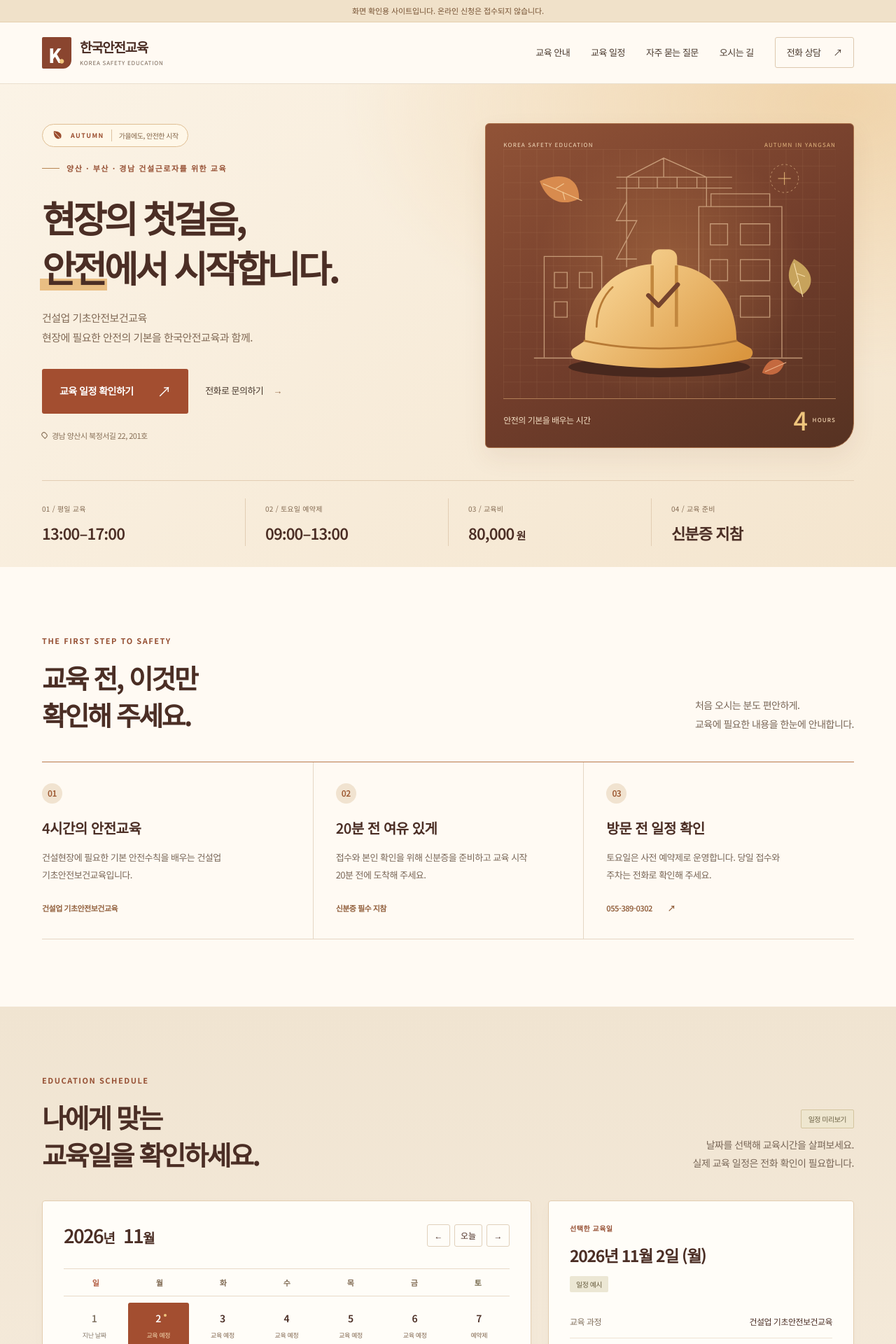
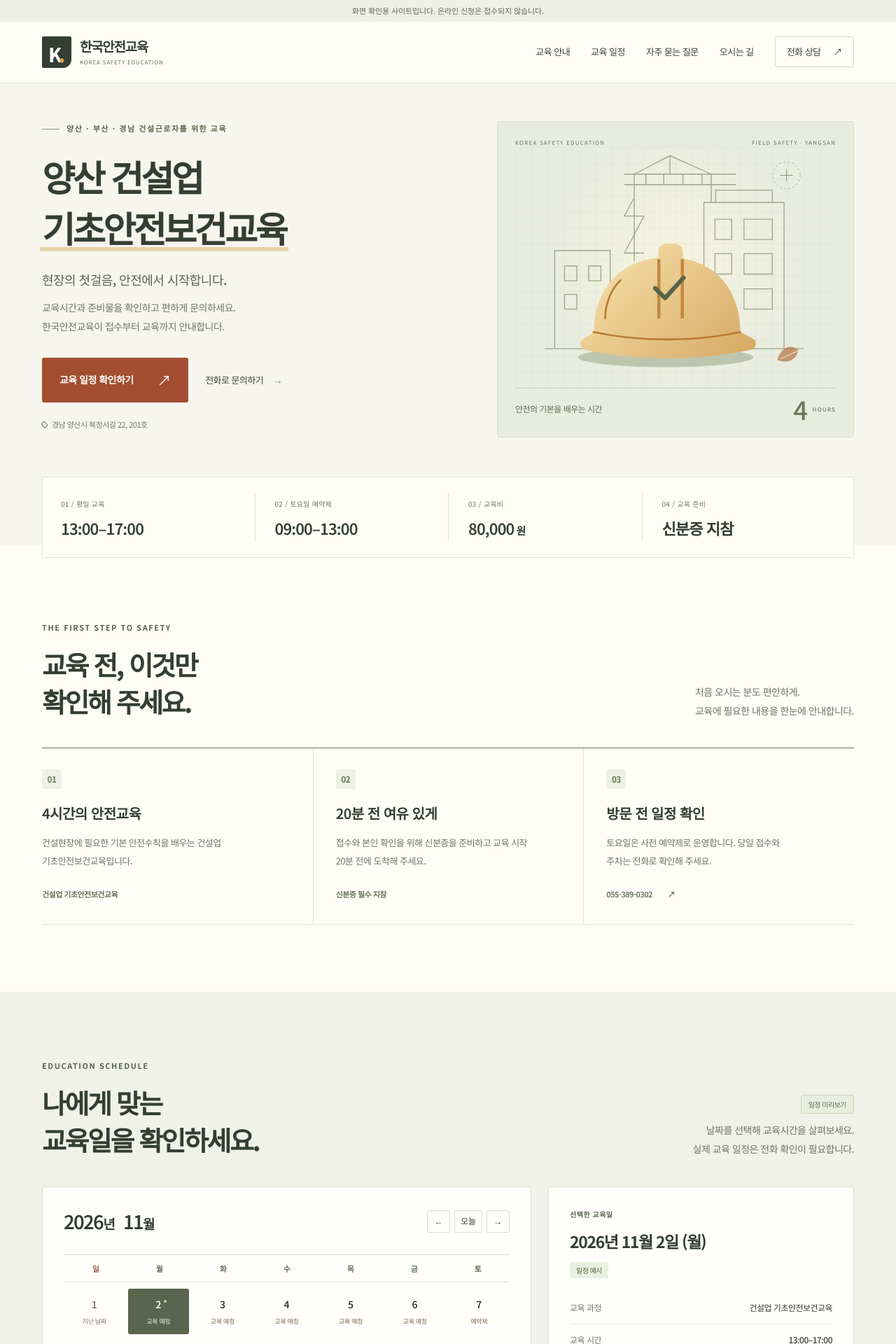
Before and after one commit to c7609chj8-dot/korea-safety-education, a Next.js app: page / in a window 1280 px wide. Shown: the top 1920 px of the page at 70% size. Built offline with nearby package versions, Linux system fonts and the light colour scheme.

Commit message:
Refine homepage with clean education institution design

```diff
--- a/app/globals.css
+++ b/app/globals.css
@@ -1,6 +1,6 @@
 @import url('https://fonts.googleapis.com/css2?family=Noto+Sans+KR:wght@400;500;600;700;800;900&display=swap');
 
-:root{--ink:#4b2e25;--text:#49392e;--muted:#786657;--rust:#7b442e;--gold:#efc57d;--cream:#f8f0e3;--line:#e5d6c4;--white:#fff;--font: 'Noto Sans KR', 'Malgun Gothic', sans-serif}
+:root{--ink:#343e32;--text:#3d433b;--muted:#6d7468;--rust:#a34e30;--gold:#d4a052;--cream:#f7f5ee;--line:#dfe1d7;--white:#fff;--font:'Noto Sans KR','Malgun Gothic',sans-serif}
 *{box-sizing:border-box}
 html{scroll-behavior:smooth;scroll-padding-top:110px}
 body{margin:0;background:#fff;color:var(--text);font-family:var(--font);font-size:15px;line-height:1.7;letter-spacing:-.035em;-webkit-font-smoothing:antialiased}
@@ -189,7 +189,6 @@ details[open] .faq-plus:after{transform:rotate(0)}
 .divider{margin-inline:8px;color:#cebaa0}
 .back-top{color:#965131;display:flex;align-items:center;gap:18px}
 .footer-bottom{display:flex;justify-content:space-between;gap:12px;margin-top:27px;padding-top:17px;border-top:1px solid #efe3d3;font-size:9px;letter-spacing:.02em}
-.mobile-call{display:none}
 @media(min-width:1500px){.hero{padding-top:70px}
 .hero-art{min-height:460px}
 .hero h1{font-size:60px}
@@ -291,9 +290,6 @@ h2{font-size:31px}
 .footer{padding-bottom:90px}
 .footer .divider{margin-inline:4px}
 .footer-bottom{flex-wrap:wrap;font-size:9px}
-.mobile-call{position:fixed;bottom:0;left:0;right:0;z-index:30;display:flex;align-items:center;gap:14px;background:var(--ink);color:#f2dbc0;border-top:1px solid #a16b49;padding:14px 20px calc(14px + env(safe-area-inset-bottom));font-size:11px;box-shadow:0 -4px 18px #6c392010}
-.mobile-call strong{font-size:16px;color:white;letter-spacing:.01em;font-weight:600}
-.mobile-call>span{margin-left:auto;font-size:24px;color:var(--gold)}
 html{scroll-padding-top:95px}
 }
 @media(max-width:370px){.container{width:calc(100% - 32px)}
@@ -319,83 +315,120 @@ html{scroll-padding-top:95px}
 @media(max-width:800px){.brand-mark{padding-top:5px}
 }
 
-/* Autumn palette: warm paper, chestnut, terracotta, and muted olive. */
-:root {
-  --paper: #fffaf3;
-  --terracotta: #a34e30;
-  --olive: #706345;
+
+/* Education institution: ivory surfaces, olive typography, terracotta actions. */
+:root { --paper: #fffdf8; --terracotta: #a34e30; --olive: #59654d; }
+body { background: var(--paper); }
+.header { background: rgba(255, 253, 248, .98); border-color: var(--line); }
+.preview-note { background: #eef0e6; color: #5e6757; }
+.brand-mark { background: var(--ink); }
+.brand strong { color: var(--ink); }
+.nav-call, .menu-toggle { border-color: #d5d9cb; }
+.nav>a:not(.nav-call):hover { color: #a34e30; }
+.nav-call:hover { background: #eef0e6; }
+.eyebrow { color: var(--olive); }
+.hero { background: #f7f6ee; padding-top: 54px; }
+.hero-grid { grid-template-columns: 1.18fr 1fr; gap: 48px; }
+.hero h1 { font-size: clamp(37px, 4vw, 53px); line-height: 1.42; letter-spacing: -.07em; margin-top: 22px; }
+.hero h1 em { font-style: normal; white-space: nowrap; }
+.hero h1 em:after { height: 6px; bottom: 3px; background: #e6d1a7; }
+.hero-tagline { font-size: 18px; font-weight: 500; line-height: 1.7; color: #59644f; margin-top: 22px; word-break: keep-all; }
+.hero-description { font-size: 14px; line-height: 1.95; color: var(--muted); margin-top: 12px; }
+.hero-location { color: #6f7766; }
+.location-dot { border-color: #6f7766; }
+.tiny-line { background: #8a957a; }
+.hero-art { background: #e8ecdf; border: 1px solid #d8dfcb; border-radius: 4px; box-shadow: none; min-height: 390px; }
+.art-topline, .art-topline span:last-child { color: #68765a; }
+.art-bottomline { border-color: #c7d0b9; color: #5d6b51; }
+.art-bottomline strong { color: #6b7656; }
+.art-bottomline strong span { color: #6e7b60; }
+.hero-actions .button-dark, .mobile-schedule { background: var(--terracotta); }
+.button-dark { background: var(--terracotta); }
+.button-dark:hover { background: #843c25; }
+.button-outline { border-color: #bbc4ae; }
+.button-outline:hover { background: #edf0e5; }
+.text-link { color: var(--ink); text-decoration-color: #aeb89f; }
+.hero-phone span { color: #6d7a60; }
+.quick-facts { background: #fffdf8; border: 1px solid #dfe3d5; border-radius: 3px; margin-top: 38px; padding: 23px 26px; transform: translateY(18px); }
+.quick-facts>div { border-color: var(--line); }
+.quick-facts>div>span { color: #6e7763; }
+.guide-section { padding-top: 108px; }
+.guide-grid { border-top-color: #67745a; }
+.guide-number { display: inline-flex; width: 28px; height: 28px; align-items: center; justify-content: center; background: #edf0e5; color: #5d6d4c; border-radius: 3px; }
+.guide-label { color: #667357; }
+.schedule-section { background: #f0f1e9; }
+.outline-tag { background: #e9eddf; border-color: #cbd5bb; color: #5c6a4e; }
+.calendar, .date-detail, .application-panel { background: #fffefb; border-color: #dbe0d0; box-shadow: none; }
+.calendar-day, .calendar-controls button { background: #fffefb; }
+.calendar-controls button { border-color: #d6ddca; }
+.calendar-controls button:hover { background: #eef2e4; }
+.calendar-day.selected { background: var(--olive); }
+.calendar-day:not(.selected):hover { background: #edf2e4; border-color: #b9c7a3; }
+.weekdays { border-color: var(--line); color: #647258; }
+.weekdays span:last-child { color: var(--olive); }
+.weekdays span:first-child { color: #a55d48; }
+.today-dot { background: #a34e30; }
+.selected .today-dot { background: #e4c887; }
+.selected .day-status { color: #f2f0dd; }
+.status-tag { background: #eaf0df; color: #526442; }
+.muted-tag { background: #eeeee6; color: #717363; }
+.date-specs>div { border-color: #e9ede1; }
+.date-specs dt, .demo-caption { color: #6f7665; }
+.calendar-footnote { color: #68755b; }
+.calendar-footnote>span:last-child { color: #757969; }
+.legend-dot { background: var(--olive); }
+.form-notice { background: #f0f3e8; border-color: #8a9d70; color: #5f6e50; }
+.form-fields input { background: #fffefb; border-color: #cdd6be; }
+.form-fields label>span { color: #6d7d59; }
+.faq-list { border-top-color: #67745a; }
+.faq-number { color: #7c886d; }
+.faq-plus:before, .faq-plus:after { background: #7b896c; }
+.faq-list details[open] { background: #f2f4eb; }
+.faq-list details[open] summary { color: var(--ink); }
+.location-section { background: #f6f3eb; }
+.location-address, .location-info dd { color: #54604d; }
+.location-info dt { color: #727e65; }
+.location-card { background: #e9ecdf; border-color: #d8ddcc; }
+.location-card-top { color: #5c6d4b; }
+.building-sign { background: #5d6b4d; }
+.building-roof { background: #8e9675; border-color: #6b7957; }
+.building-floor { background: #faf8ee; border-color: #a6b28e; }
+.building-floor span { background: #ced6bc; border-color: #a8b78e; border-bottom-color: #8e9e73; }
+.building-ground { background: #a1b087; }
+.tree-left { background: #b97e48; }
+.tree-right { background: #c1a05a; }
+.tree:after { background: #7f784e; }
+.location-card>small { color: #6b775d; }
+.contact-strip { background: var(--ink); border-top: 0; }
+.contact-strip .eyebrow { color: #c0cbb0; }
+.footer { background: var(--paper); color: #717869; }
+.footer-bottom { border-color: var(--line); }
+.back-top { color: var(--olive); }
+.mobile-actions { display: none; }
+@media (max-width: 1080px) {
+  .hero-grid { gap: 30px; }
+  .hero h1 { font-size: 41px; }
 }
-
-body { background: var(--paper); }
-.header { background: rgba(255, 250, 243, .97); }
-.preview-note { border-bottom: 1px solid #e5d0ae; }
-.brand-mark { background: #8a452f; }
-.brand strong { color: var(--ink); }
-.hero {
-  position: relative;
-  background: radial-gradient(ellipse at 94% 4%, #f0d4ab 0, transparent 42%), linear-gradient(135deg, #fbf3e6, #f4e5ce);
+@media (max-width: 800px) {
+  .nav, .menu-toggle { background: #fffdf8; }
+  .hero { padding-top: 38px; }
+  .hero-grid { grid-template-columns: 1fr; gap: 28px; }
+  .hero h1 { font-size: clamp(32px, 8.8vw, 48px); margin-top: 18px; }
+  .hero h1 em:after { height: 5px; }
+  .hero-tagline { font-size: 16px; margin-top: 20px; }
+  .hero-description { font-size: 13px; }
+  .hero-art { min-height: 0; }
+  .quick-facts { margin-top: 26px; padding: 22px 20px; gap: 22px 0; }
+  .quick-facts>div:nth-child(even) { padding-left: 18px; }
+  .quick-facts strong { font-size: 20px; }
+  .guide-section { padding-top: 80px; }
+  .guide-number { position: absolute; top: 24px; left: 0; width: 27px; height: 27px; }
+  .footer { padding-bottom: 108px; }
+  .mobile-actions { position: fixed; bottom: 0; left: 0; right: 0; z-index: 30; display: grid; grid-template-columns: 1fr 1fr; background: #fffdf8; border-top: 1px solid #d6ddcb; padding-bottom: env(safe-area-inset-bottom); }
+  .mobile-actions a { min-height: 68px; display: flex; align-items: center; justify-content: center; padding: 12px 10px; }
+  .mobile-contact { flex-direction: column; color: var(--ink); gap: 1px; }
+  .mobile-contact span { font-size: 10px; color: #6e795f; }
+  .mobile-contact strong { font-size: 14px; letter-spacing: .02em; font-weight: 600; }
+  .mobile-schedule { color: #fff; font-size: 13px; font-weight: 600; gap: 17px; }
+  .mobile-schedule span { font-size: 19px; }
 }
-.hero-copy { position: relative; }
-.season-label {
-  display: inline-flex;
-  align-items: center;
-  gap: 10px;
-  border: 1px solid #dfbe93;
-  border-radius: 30px;
-  background: #fff7e8;
-  color: #9a4c2d;
-  padding: 7px 13px;
-  margin-bottom: 21px;
-  font-size: 10px;
-}
-.season-label svg { width: 17px; height: 17px; flex-shrink: 0; }
-.season-label span:first-of-type { letter-spacing: .16em; font-size: 9px; font-weight: 700; }
-.season-label span:last-child { border-left: 1px solid #ddc2a1; padding-left: 10px; color: #816447; }
-.hero-art {
-  background: linear-gradient(150deg, #915337 0%, #713d2b 54%, #563222 100%);
-  border: 1px solid #a97049;
-  box-shadow: 0 14px 34px #71412714;
-  border-radius: 6px 6px 35px 6px;
-}
-.art-bottomline { border-color: #b17e56; }
-.hero h1 em:after { background: #e9be83; }
-.button-dark { background: var(--terracotta); }
-.button-dark:hover { background: #833d28; }
-.button-outline:hover, .nav-call:hover { background: #f2e3ce; }
-.text-link { text-decoration-color: #c9956c; }
-.guide-number { display: inline-flex; width: 29px; height: 29px; align-items: center; justify-content: center; background: #f1e3d0; color: #9d5831; border-radius: 50%; }
-.guide-grid { border-top-color: #b7784c; }
-.guide-label { color: #92603d; }
-.schedule-section { background: linear-gradient(180deg, #f0e4d1, #f7eddf); }
-.outline-tag { color: #6c6245; background: #eee6cf; border-color: #d3c49e; }
-.calendar, .date-detail, .application-panel { background: #fffdf8; border-color: #e3cdb0; box-shadow: 0 5px 22px #78512b05; }
-.calendar-day, .calendar-controls button { background: #fffdf8; }
-.calendar-day.selected { background: var(--terracotta); }
-.calendar-day:not(.selected):hover { background: #f7e8cf; border-color: #d6a871; }
-.weekdays span:last-child { color: var(--olive); }
-.status-tag { background: #ece7d4; color: #665b3d; }
-.muted-tag { background: #eee4d8; color: #7d6b58; }
-.legend-dot { background: var(--olive); }
-.form-fields input { background: #fffdf8; }
-.faq-list { border-top-color: #b7784c; }
-.faq-list details[open] { background: #fbf0df; }
-.faq-list details[open] summary { color: #98462c; }
-.location-section { background: #f6ebda; }
-.location-card { background: radial-gradient(circle at 90% 10%, #f8e7be 0, transparent 55%), #ecd8b9; border-color: #dabe96; }
-.building-sign { background: #93492f; }
-.building-roof { background: #8b6b42; border-color: #785735; }
-.tree-left { background: #bd643a; border-radius: 55% 45% 45% 45%; transform: rotate(-6deg); }
-.tree-right { background: #c99a3f; transform: rotate(9deg); }
-.contact-strip { background: linear-gradient(110deg, #673b2b, #8b492e); border-top: 3px solid #cc9a59; }
-.contact-strip .eyebrow { color: #eaca99; }
-.footer { background: #fffaf3; }
-.footer-bottom { border-color: #ead9c2; }
-.mobile-call { background: #7c402c; border-color: #b3794f; }
-@media (max-width: 800px) {
-  .nav, .menu-toggle { background: #fffaf3; }
-  .hero { background: radial-gradient(ellipse at 100% 5%, #f2dcba 0, transparent 44%), #f8eddb; }
-  .season-label { margin-bottom: 20px; }
-  .hero-art { border-bottom-right-radius: 25px; }
-  .guide-number { top: 23px; width: 27px; height: 27px; }
-  .mobile-call { box-shadow: 0 -4px 18px #713d2b12; }
-}
--- a/app/page.tsx
+++ b/app/page.tsx
@@ -14,22 +14,20 @@ const faqs = [
 
 function SafetyIllustration() {
   return <div className="hero-art" aria-hidden="true">
-    <div className="art-topline"><span>KOREA SAFETY EDUCATION</span><span>AUTUMN IN YANGSAN</span></div>
+    <div className="art-topline"><span>KOREA SAFETY EDUCATION</span><span>FIELD SAFETY · YANGSAN</span></div>
     <svg className="construction-art" viewBox="0 0 520 390" fill="none">
-      <defs><pattern id="grid" width="26" height="26" patternUnits="userSpaceOnUse"><path d="M26 0H0V26" stroke="#d0a075" strokeWidth=".6" /></pattern><linearGradient id="helmet" x1="150" y1="170" x2="340" y2="360" gradientUnits="userSpaceOnUse"><stop stopColor="#f9d798"/><stop offset="1" stopColor="#da963f"/></linearGradient><radialGradient id="autumn-glow"><stop stopColor="#d89554" stopOpacity=".32"/><stop offset="1" stopColor="#d89554" stopOpacity="0"/></radialGradient></defs>
+      <defs><pattern id="grid" width="26" height="26" patternUnits="userSpaceOnUse"><path d="M26 0H0V26" stroke="#a1aa91" strokeWidth=".6" /></pattern><linearGradient id="helmet" x1="150" y1="170" x2="340" y2="360" gradientUnits="userSpaceOnUse"><stop stopColor="#f5dca5"/><stop offset="1" stopColor="#d8ac68"/></linearGradient><radialGradient id="autumn-glow"><stop stopColor="#fff8df" stopOpacity=".65"/><stop offset="1" stopColor="#fff8df" stopOpacity="0"/></radialGradient></defs>
       <circle cx="260" cy="190" r="210" fill="url(#autumn-glow)"/>
       <path fill="url(#grid)" opacity=".38" d="M0 0h520v390H0z"/>
-      <g stroke="#d0a783" strokeWidth="1.5" opacity=".85"><path d="M306 326V90h130v236M325 90V70h92v20M324 117h27v33h-27zM371 117h46v33h-46zM324 173h27v33h-27zM371 173h46v33h-46zM371 230h46v33h-46zM64 326V168h90v95M80 193h20v24H80zM119 193h20v24h-20zM80 239h20v24H80zM193 185V44M177 44h181M193 44l58-30 67 30M251 14v30M318 44v46M177 61h181M212 44v17M241 44v17M272 44v17M303 44v17M193 82l-16 30h32l-16 30M193 142l-16 30h32M48 327h420"/></g>
-      <g transform="translate(57 50) rotate(-24)" fill="#d88b4e"><path d="M0 0C42 0 58 23 45 50 17 52-3 34 0 0Z"/><path d="m3 6 45 49M18 21l15-2M26 30l-2 13" stroke="#f3c994" strokeWidth="1.3"/></g>
-      <g transform="translate(455 172) rotate(28)" fill="#c7a35c"><path d="M0 0C35 0 49 20 38 43 14 44-2 29 0 0Z"/><path d="m3 6 37 40M14 18l14-2M22 27l-2 11" stroke="#f8dfac" strokeWidth="1.2"/></g>
-      <g transform="translate(405 350) rotate(-72)" fill="#c4693f"><path d="M0 0C22 0 32 13 25 28 10 29-2 19 0 0Z"/><path d="m3 4 24 27" stroke="#edb48b" strokeWidth="1.1"/></g>
-      <ellipse cx="244" cy="341" rx="142" ry="16" fill="#48281e"/>
+      <g stroke="#8d987e" strokeWidth="1.5" opacity=".85"><path d="M306 326V90h130v236M325 90V70h92v20M324 117h27v33h-27zM371 117h46v33h-46zM324 173h27v33h-27zM371 173h46v33h-46zM371 230h46v33h-46zM64 326V168h90v95M80 193h20v24H80zM119 193h20v24h-20zM80 239h20v24H80zM193 185V44M177 44h181M193 44l58-30 67 30M251 14v30M318 44v46M177 61h181M212 44v17M241 44v17M272 44v17M303 44v17M193 82l-16 30h32l-16 30M193 142l-16 30h32M48 327h420"/></g>
+      <g transform="translate(425 345) rotate(-72)" fill="#b98252" opacity=".8"><path d="M0 0C22 0 32 13 25 28 10 29-2 19 0 0Z"/><path d="m3 4 24 27" stroke="#f9e8cf" strokeWidth="1.1"/></g>
+      <ellipse cx="244" cy="341" rx="142" ry="16" fill="#bdc5af"/>
       <path d="M128 300c0-68 41-115 104-120v-10c0-7 6-13 13-13h14c7 0 13 6 13 13v11c57 9 93 55 93 119l21 11c7 4 5 16-4 18-86 18-188 18-268 0-9-2-11-14-3-18l17-11Z" fill="url(#helmet)"/>
       <path d="M233 182v96M271 182v96" stroke="#c2873e" strokeWidth="5"/>
       <path d="M127 300c72 16 165 16 238 0M146 278c0-26 11-49 25-62" stroke="#b77a35" strokeWidth="3" strokeLinecap="round"/>
-      <path d="m227 229 16 16 30-33" stroke="#75432d" strokeWidth="7" strokeLinecap="round" strokeLinejoin="round"/>
-      <circle cx="440" cy="46" r="22" stroke="#c79b72" strokeDasharray="3 4"/>
-      <path d="M440 36v20M430 46h20" stroke="#efc47f"/>
+      <path d="m227 229 16 16 30-33" stroke="#58644b" strokeWidth="7" strokeLinecap="round" strokeLinejoin="round"/>
+      <circle cx="440" cy="46" r="22" stroke="#a0ab90" strokeDasharray="3 4"/>
+      <path d="M440 36v20M430 46h20" stroke="#7b8767"/>
     </svg>
     <div className="art-bottomline"><span>안전의 기본을 배우는 시간</span><strong>4<span>HOURS</span></strong></div>
   </div>;
@@ -43,10 +41,10 @@ export default function Home() {
       <section className="hero" id="top">
         <div className="container hero-grid">
           <div className="hero-copy">
-            <div className="season-label"><svg aria-hidden="true" viewBox="0 0 24 24" fill="none"><path d="M4 3c12 0 18 6 14 15C9 21 3 14 4 3Z" fill="currentColor"/><path d="m6 6 14 15" stroke="#fff5e6" strokeWidth="1.3"/></svg><span>AUTUMN</span><span>가을에도, 안전한 시작</span></div>
             <p className="eyebrow"><span className="tiny-line" /> 양산 · 부산 · 경남 건설근로자를 위한 교육</p>
-            <h1>현장의 첫걸음,<br /><em>안전</em>에서<br className="mobile-break" /> 시작합니다.</h1>
-            <p className="hero-description">건설업 기초안전보건교육<br />현장에 필요한 안전의 기본을 한국안전교육과 함께.</p>
+            <h1>양산 건설업<br /><em>기초안전보건교육</em></h1>
+            <p className="hero-tagline">현장의 첫걸음, 안전에서 시작합니다.</p>
+            <p className="hero-description">교육시간과 준비물을 확인하고 편하게 문의하세요.<br />한국안전교육이 접수부터 교육까지 안내합니다.</p>
             <div className="hero-actions"><a href="#schedule" className="button button-dark">교육 일정 확인하기 <span aria-hidden="true">↗</span></a><a href="tel:0553890302" className="hero-phone">전화로 문의하기 <span aria-hidden="true">→</span></a></div>
             <p className="hero-location"><span className="location-dot" aria-hidden="true" />경남 양산시 북정서길 22, 201호</p>
           </div>
@@ -84,6 +82,6 @@ export default function Home() {
       <section className="contact-strip"><div className="container"><div><p className="eyebrow">WE ARE HERE TO HELP</p><h2>교육 준비, 편하게 물어보세요.</h2></div><a href="tel:0553890302">055-389-0302 <span aria-hidden="true">↗</span></a></div></section>
     </main>
     <footer className="footer"><div className="container"><div className="footer-top"><a className="brand" href="#top"><span className="brand-mark" aria-hidden="true">K<span>.</span></span><span><strong>한국안전교육</strong><small>KOREA SAFETY EDUCATION</small></span></a><a href="#top" className="back-top">맨 위로 <span aria-hidden="true">↑</span></a></div><p>대표자 최현주·안정현 <span className="divider">|</span> 사업자등록번호 217-86-02371</p><p>{address} <span className="divider">|</span> 전화 055-389-0302</p><div className="footer-bottom"><span>© {today.slice(0, 4)} 한국안전교육</span><span>화면 확인용 · 온라인 예약 접수 전</span></div></div></footer>
-    <a className="mobile-call" href="tel:0553890302">교육 문의 <strong>055-389-0302</strong><span aria-hidden="true">↗</span></a>
+    <nav className="mobile-actions" aria-label="빠른 문의 및 일정"><a href="tel:0553890302" className="mobile-contact"><span>전화 문의</span><strong>055-389-0302</strong></a><a href="#schedule" className="mobile-schedule">교육 일정 확인 <span aria-hidden="true">↗</span></a></nav>
   </>;
 }
```
